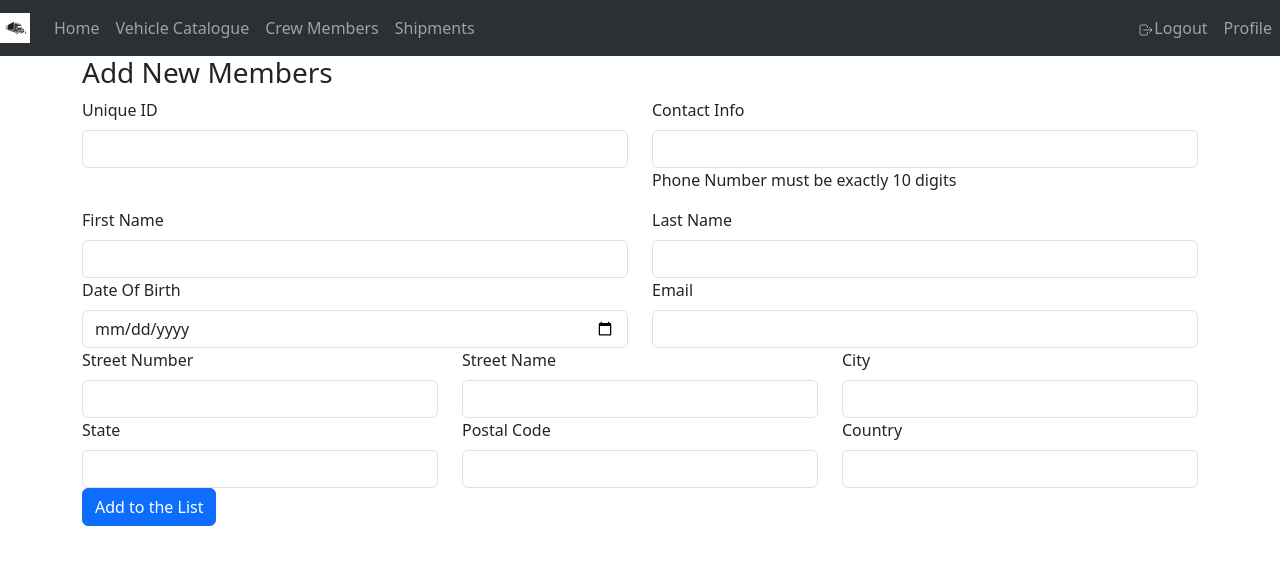
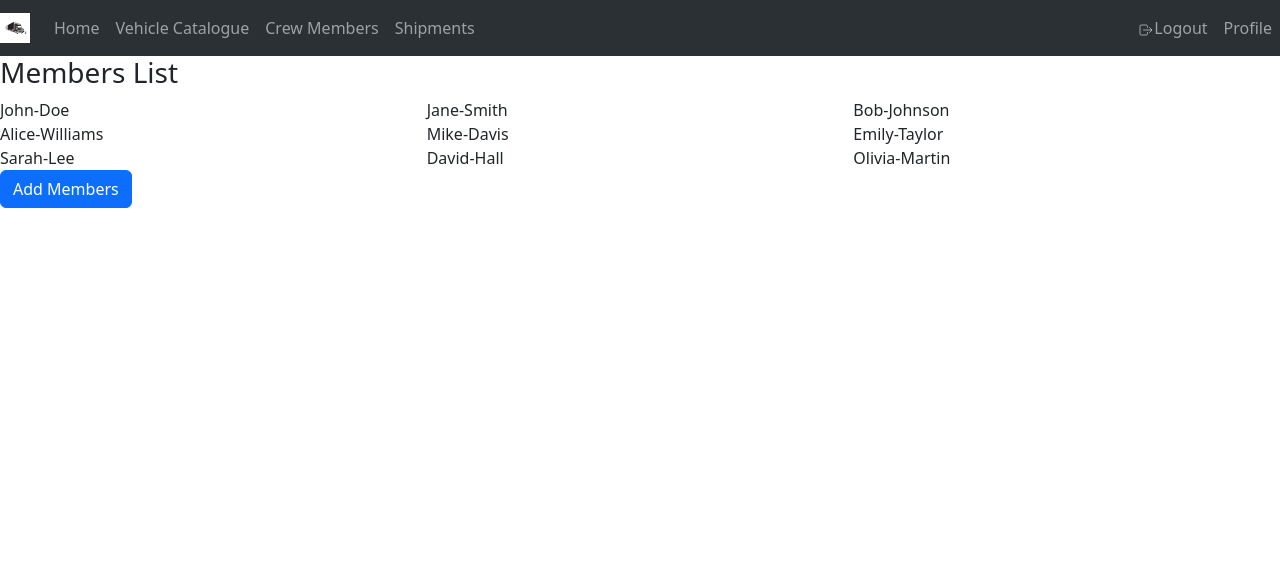
Before and after one commit to Parv-een/TD_Logix, a React (Vite) app: page /driver in a window 1280 px wide. Shown: the top 564 px of the page. Built offline with nearby package versions, Linux system fonts and the light colour scheme.

Commit message:
made the GridList Component to reuse it d=for driver , vehicle  and shipment

```diff
--- a/src/Pages/DriversList/Driver.tsx
+++ b/src/Components/AddDriver.tsx
@@ -1,8 +1,17 @@
 import { useState } from "react";
-import Address from "../../models/Address";
-import { Button, Col, Container, Form, FormLabel, Row } from "react-bootstrap";
+import Address from "../models/Address";
+import {
+  Button,
+  Col,
+  Container,
+  Form,
+  FormLabel,
+  Nav,
+  Row,
+} from "react-bootstrap";
+import { RiArrowGoBackLine } from "react-icons/ri";
 
-export default function Driver() {
+export default function AddDriver() {
   const [firstName, setFirstName] = useState("");
   const [lastName, setLastName] = useState("");
   //   const [status, setStatus] = useState("");
@@ -35,6 +44,11 @@ export default function Driver() {
   return (
     <Container>
       <Form>
+        <Nav.Link href="/driver">
+          <Nav.Link href="/driver">
+            <RiArrowGoBackLine /> Go Back
+          </Nav.Link>
+        </Nav.Link>
         <h3> Add New Members</h3>
         <Row>
           <Col>
--- /dev/null
+++ b/src/Components/GridList.tsx
@@ -0,0 +1,44 @@
+import { Col, Row } from "react-bootstrap";
+
+interface GridProps {
+  items: any[];
+  itemPerRow?: number;
+  renderItem: (items: any) => JSX.Element;
+}
+
+export default function GridList({
+  items,
+  itemPerRow = 3,
+  renderItem,
+}: GridProps) {
+  const rows = Math.ceil(items.length / (itemPerRow ?? 3));
+
+  const createGrid = (): JSX.Element[] => {
+    const grid: JSX.Element[] = [];
+    let rowNumber = 1;
+    let sliceIndex = 0;
+
+    while (rowNumber <= rows) {
+      const itemsInRow = items.slice(sliceIndex, sliceIndex + itemPerRow);
+
+      grid.push(
+        <Row key={rowNumber}>
+          {itemsInRow.map((x, i) => (
+            <Col key={`${rowNumber}_${i}`}>{renderItem(x)}</Col>
+          ))}
+        </Row>
+      );
+      rowNumber++;
+      sliceIndex += itemPerRow;
+    }
+    return grid;
+  };
+
+  return rows ? (
+    createGrid()
+  ) : (
+    <Row>
+      <p> Not Found</p>
+    </Row>
+  );
+}
--- a/src/Navigation/Routes.tsx
+++ b/src/Navigation/Routes.tsx
@@ -1,6 +1,5 @@
 import {
   Route,
-  Routes,
   createBrowserRouter,
   createRoutesFromElements,
 } from "react-router-dom";
@@ -8,9 +7,11 @@ import HomePage from "../Pages/HomePage/HomePage";
 import LoginPage from "../Pages/LoginPage/LoginPage";
 
 import Layout from "../Layout/Layout";
-import Driver from "../Pages/DriversList/Driver";
+
 import VehicleList from "../Pages/Vehicle/VehicleList";
 import LandingPage from "../Pages/LandingPage/LandingPage";
+import DriverMainPage from "../Pages/DriversList/DriverMainPage";
+import AddDriver from "../Components/AddDriver";
 
 const routes = createRoutesFromElements(
   <>
@@ -23,11 +24,12 @@ const routes = createRoutesFromElements(
       <Route index element={<LandingPage />}></Route>
     </Route>
     <Route path="/" element={<Layout />}>
-      <Route path="driver" element={<Driver />}></Route>
+      <Route path="add" element={<AddDriver />}></Route>
+      <Route path="driver" element={<DriverMainPage />}></Route>
 
       <Route path="trucks" element={<VehicleList />}></Route>
 
-      <Route path="home" element={<HomePage />}></Route>
+      <Route path="home" element={<LandingPage />}></Route>
     </Route>
   </>
 );
--- /dev/null
+++ b/src/Pages/DriversList/DriverMainPage.tsx
@@ -0,0 +1,207 @@
+import { Button, Col, Row } from "react-bootstrap";
+import { Link } from "react-router-dom";
+import Driverlist from "../../models/DriverList";
+import { useState } from "react";
+
+import GridList from "../../Components/GridList";
+
+export default function DriverMainPage() {
+  const [driver, setDriver] = useState<Driverlist[]>([
+    {
+      id: "12345",
+      firstName: "John",
+      lastName: "Doe",
+      dateOfBirth: new Date("1990-01-01"),
+      email: "johndoe@example.com",
+      phoneNumber: "1234567890",
+      status: "Active",
+      address: [
+        {
+          streetName: "Main St",
+          streetNumber: "123",
+          city: "Anytown",
+          state: "CA",
+          country: "USA",
+          zip: "12345",
+        },
+      ],
+    },
+    {
+      id: "67890",
+      firstName: "Jane",
+      lastName: "Smith",
+      dateOfBirth: new Date("1995-06-15"),
+      email: "janesmith@example.com",
+      phoneNumber: "9876543210",
+      status: "Inactive",
+      address: [
+        {
+          streetName: "Elm St",
+          streetNumber: "456",
+          city: "Othertown",
+          state: "NY",
+          country: "USA",
+          zip: "67890",
+        },
+      ],
+    },
+    {
+      id: "34567",
+      firstName: "Bob",
+      lastName: "Johnson",
+      dateOfBirth: new Date("1980-03-20"),
+      email: "bobjohnson@example.com",
+      phoneNumber: "5551234567",
+      status: "Active",
+      address: [
+        {
+          streetName: "Oak St",
+          streetNumber: "789",
+          city: "Thistown",
+          state: "TX",
+          country: "USA",
+          zip: "34567",
+        },
+      ],
+    },
+    {
+      id: "90123",
+      firstName: "Alice",
+      lastName: "Williams",
+      dateOfBirth: new Date("1992-08-12"),
+      email: "alicewilliams@example.com",
+      phoneNumber: "5559012345",
+      status: "Active",
+      address: [
+        {
+          streetName: "Maple St",
+          streetNumber: "901",
+          city: "Thatown",
+          state: "FL",
+          country: "USA",
+          zip: "90123",
+        },
+      ],
+    },
+    {
+      id: "45678",
+      firstName: "Mike",
+      lastName: "Davis",
+      dateOfBirth: new Date("1985-02-28"),
+      email: "mikedavis@example.com",
+      phoneNumber: "5554567890",
+      status: "Inactive",
+      address: [
+        {
+          streetName: "Pine St",
+          streetNumber: "456",
+          city: "Thisotherown",
+          state: "IL",
+          country: "USA",
+          zip: "45678",
+        },
+      ],
+    },
+    {
+      id: "11111",
+      firstName: "Emily",
+      lastName: "Taylor",
+      dateOfBirth: new Date("1998-04-10"),
+      email: "emilytaylor@example.com",
+      phoneNumber: "5551111123",
+      status: "Active",
+      address: [
+        {
+          streetName: "Cedar St",
+          streetNumber: "111",
+          city: "Anotherown",
+          state: "GA",
+          country: "USA",
+          zip: "11111",
+        },
+      ],
+    },
+    {
+      id: "22222",
+      firstName: "Sarah",
+      lastName: "Lee",
+      dateOfBirth: new Date("1990-09-25"),
+      email: "sarahlee@example.com",
+      phoneNumber: "5552222333",
+      status: "Active",
+      address: [
+        {
+          streetName: "Park Ave",
+          streetNumber: "222",
+          city: "Somecity",
+          state: "OH",
+          country: "USA",
+          zip: "22222",
+        },
+      ],
+    },
+    {
+      id: "33333",
+      firstName: "David",
+      lastName: "Hall",
+      dateOfBirth: new Date("1982-01-15"),
+      email: "davidhall@example.com",
+      phoneNumber: "5553333444",
+      status: "Inactive",
+      address: [
+        {
+          streetName: "Lake Dr",
+          streetNumber: "333",
+          city: "Lakeville",
+          state: "MI",
+          country: "USA",
+          zip: "33333",
+        },
+      ],
+    },
+    {
+      id: "44444",
+      firstName: "Olivia",
+      lastName: "Martin",
+      dateOfBirth: new Date("1996-03-22"),
+      email: "oliviamartin@example.com",
+      phoneNumber: "5554444555",
+      status: "Active",
+      address: [
+        {
+          streetName: "River Rd",
+          streetNumber: "444",
+          city: "RiverDale",
+          state: "AB",
+          country: "Canada",
+          zip: "r5t67y",
+        },
+      ],
+    },
+  ]);
+  return (
+    <>
+      <h3> Members List</h3>
+
+      <Row>
+        {driver.length > 0 ? (
+          <GridList
+            items={driver}
+            renderItem={(driver) => (
+              <span>
+                {driver.firstName}-{driver.lastName}
+              </span>
+            )}
+          />
+        ) : (
+          <p> No Product Found</p>
+        )}
+      </Row>
+      <Col></Col>
+
+      <Link to="/add">
+        <Button type="submit">Add Members</Button>
+      </Link>
+    </>
+  );
+}
--- a/src/Pages/HomePage/HomePage.tsx
+++ /dev/null
@@ -1,11 +0,0 @@
-import { Button } from "react-bootstrap";
-
-export default function HomePage() {
-  return (
-    <>
-      <Button> Trucks</Button>
-      <Button>Drivers</Button>
-      <Button>Shipments</Button>
-    </>
-  );
-}
--- a/src/Pages/LandingPage/LandingPage.tsx
+++ b/src/Pages/LandingPage/LandingPage.tsx
@@ -3,5 +3,9 @@
 export default function LandingPage() {
   //   const { state } = useLocation();
 
-  return <div>Hello </div>;
+  return (
+    <>
+      <h2> Welcome Back ! </h2>
+    </>
+  );
 }
--- a/src/models/DriverList.ts
+++ b/src/models/DriverList.ts
@@ -1,4 +1,5 @@
 import Address from "./Address";
+
 
 export default interface Driverlist {
     firstName: string;
@@ -7,7 +8,7 @@ export default interface Driverlist {
     dateOfBirth: Date;
     email: string;
     phoneNumber: string;
-    status:string;
+    status?:string;
     address: Address[];
 
 
```
